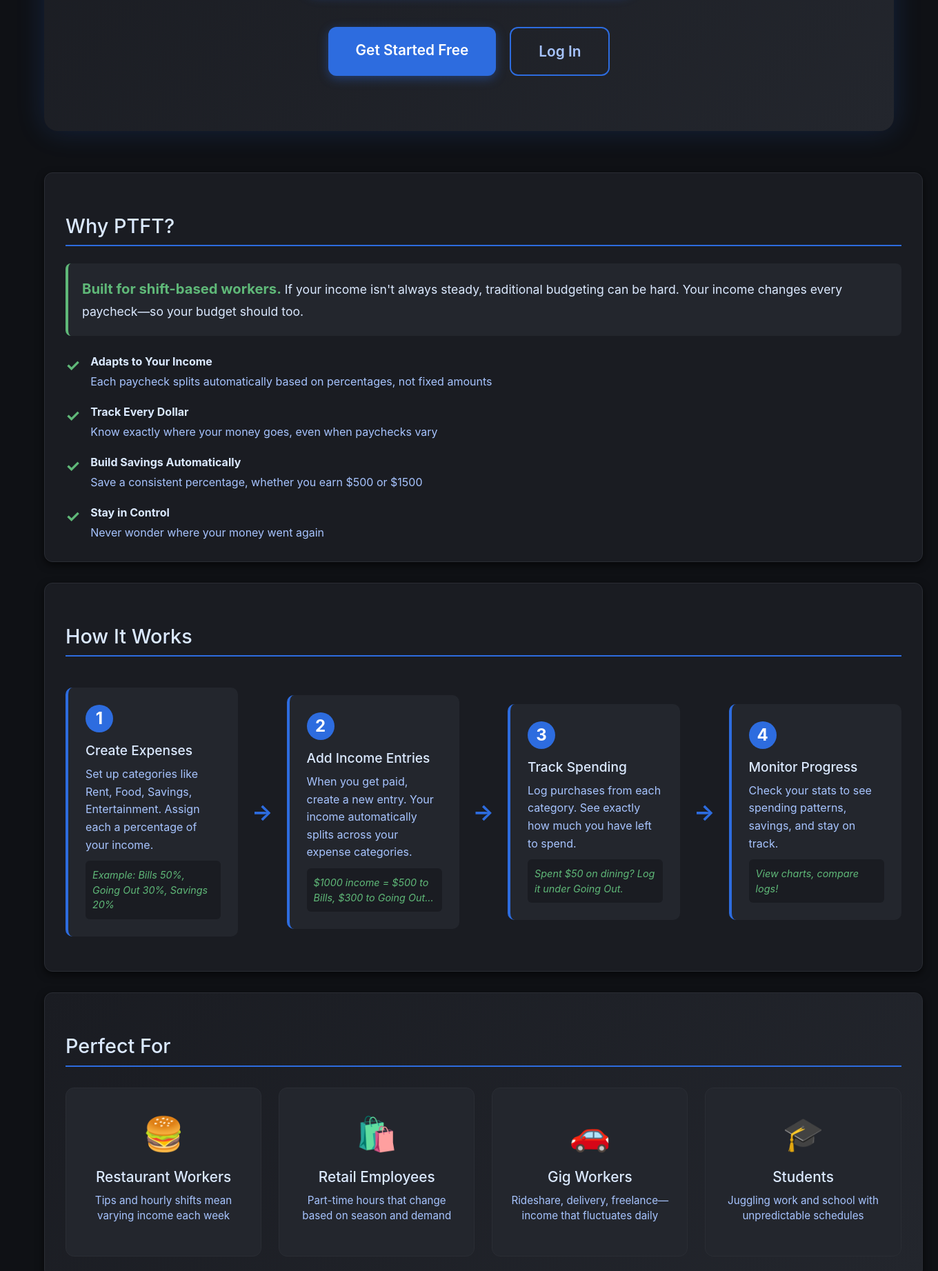
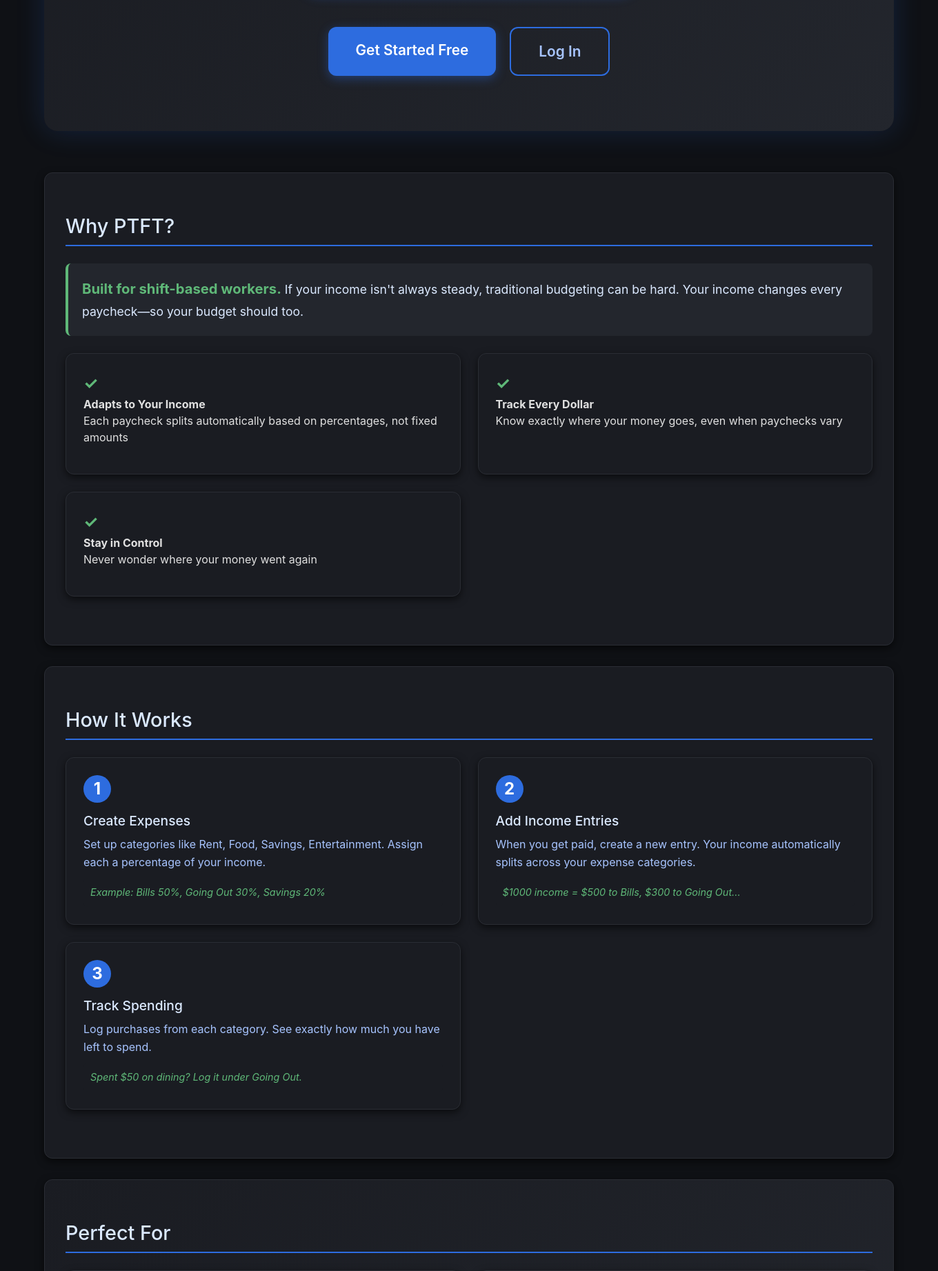
Before and after one commit to DoPe-EyeSZ/Finance-Project, a Flask app: page / in a window 1360 px wide. Shown: the part 407-2250 px from the top of the page at 69% size. Run offline with Flask 3, Linux system fonts and the light colour scheme.

Commit message:
responsive desing

```diff
--- a/app/templates/welcome.html
+++ b/app/templates/welcome.html
@@ -21,29 +21,23 @@
             <div class="mission-statement">
                 <p><strong>Built for shift-based workers.</strong> If your income isn't always steady, traditional budgeting can be hard. Your income changes every paycheck—so your budget should too.</p>
             </div>
-            <div class="info-list">
-                <div class="info-item">
+            <div class="function-sections">
+                <div class="function-section">
                     <span class="info-icon">✓</span>
                     <div>
                         <strong>Adapts to Your Income</strong>
                         <p>Each paycheck splits automatically based on percentages, not fixed amounts</p>
                     </div>
                 </div>
-                <div class="info-item">
+                <div class="function-section">
                     <span class="info-icon">✓</span>
                     <div>
                         <strong>Track Every Dollar</strong>
                         <p>Know exactly where your money goes, even when paychecks vary</p>
                     </div>
                 </div>
-                <div class="info-item">
-                    <span class="info-icon">✓</span>
-                    <div>
-                        <strong>Build Savings Automatically</strong>
-                        <p>Save a consistent percentage, whether you earn $500 or $1500</p>
-                    </div>
-                </div>
-                <div class="info-item">
+
+                <div class="function-section">
                     <span class="info-icon">✓</span>
                     <div>
                         <strong>Stay in Control</strong>
@@ -56,8 +50,8 @@
         <!-- How It Works -->
         <div class="dashboard-section full-width">
             <h2 class="dashboard-section-title">How It Works</h2>
-            <div class="steps-container">
-                <div class="step-card">
+            <div class="function-sections">
+                <div class="function-section">
                     <div class="step-number">1</div>
                     <div class="step-content">
                         <h3>Create Expenses</h3>
@@ -65,8 +59,7 @@
                         <div class="step-example">Example: Bills 50%, Going Out 30%, Savings 20%</div>
                     </div>
                 </div>
-                <div class="step-arrow">→</div>
-                <div class="step-card">
+                <div class="function-section">
                     <div class="step-number">2</div>
                     <div class="step-content">
                         <h3>Add Income Entries</h3>
@@ -74,22 +67,12 @@
                         <div class="step-example">$1000 income = $500 to Bills, $300 to Going Out...</div>
                     </div>
                 </div>
-                <div class="step-arrow">→</div>
-                <div class="step-card">
+                <div class="function-section">
                     <div class="step-number">3</div>
                     <div class="step-content">
                         <h3>Track Spending</h3>
                         <p>Log purchases from each category. See exactly how much you have left to spend.</p>
                         <div class="step-example">Spent $50 on dining? Log it under Going Out.</div>
-                    </div>
-                </div>
-                <div class="step-arrow">→</div>
-                <div class="step-card">
-                    <div class="step-number">4</div>
-                    <div class="step-content">
-                        <h3>Monitor Progress</h3>
-                        <p>Check your stats to see spending patterns, savings, and stay on track.</p>
-                        <div class="step-example">View charts, compare logs!</div>
                     </div>
                 </div>
             </div>
@@ -98,23 +81,18 @@
         <!-- Who Is This For -->
         <div class="dashboard-section full-width who-section">
             <h2 class="dashboard-section-title">Perfect For</h2>
-            <div class="who-grid">
-                <div class="who-card">
+            <div class="function-sections">
+                <div class="function-section">
                     <div class="who-icon">🍔</div>
                     <h3>Restaurant Workers</h3>
                     <p>Tips and hourly shifts mean varying income each week</p>
                 </div>
-                <div class="who-card">
+                <div class="function-section">
                     <div class="who-icon">🛍️</div>
                     <h3>Retail Employees</h3>
                     <p>Part-time hours that change based on season and demand</p>
                 </div>
-                <div class="who-card">
-                    <div class="who-icon">🚗</div>
-                    <h3>Gig Workers</h3>
-                    <p>Rideshare, delivery, freelance—income that fluctuates daily</p>
-                </div>
-                <div class="who-card">
+                <div class="function-section">
                     <div class="who-icon">🎓</div>
                     <h3>Students</h3>
                     <p>Juggling work and school with unpredictable schedules</p>
--- a/static/style.css
+++ b/static/style.css
@@ -458,6 +458,13 @@
     border-spacing: 0;
 }
 
+@media (max-width: 768px) {
+    .expense-table {
+        overflow-x: auto; /* Allows horizontal scrolling on mobile */
+        display: block;
+    }
+}
+
 .expense-table thead {
     background: #23262d;
 }
@@ -641,15 +648,15 @@
    =================================== */
 .function-sections {
     display: grid;
-    grid-template-columns: repeat(auto-fit, minmax(450px, 1fr));
-    gap: 25px;
-    margin-bottom: 40px;
+    grid-template-columns: repeat(auto-fit, minmax(min(450px, 100%), 1fr));
+    gap: clamp(15px, 3vw, 25px);
+    margin-bottom: clamp(25px, 5vw, 40px);
 }
 
 .function-section {
     background: #1a1c22;
-    border-radius: 12px;
-    padding: 25px;
+    border-radius: clamp(6px, 1.5vw, 12px);
+    padding: clamp(12px, 3vw, 25px);
     box-shadow: 0 4px 12px rgba(0,0,0,0.6);
     border: 1px solid #2a2d34;
 }
```
